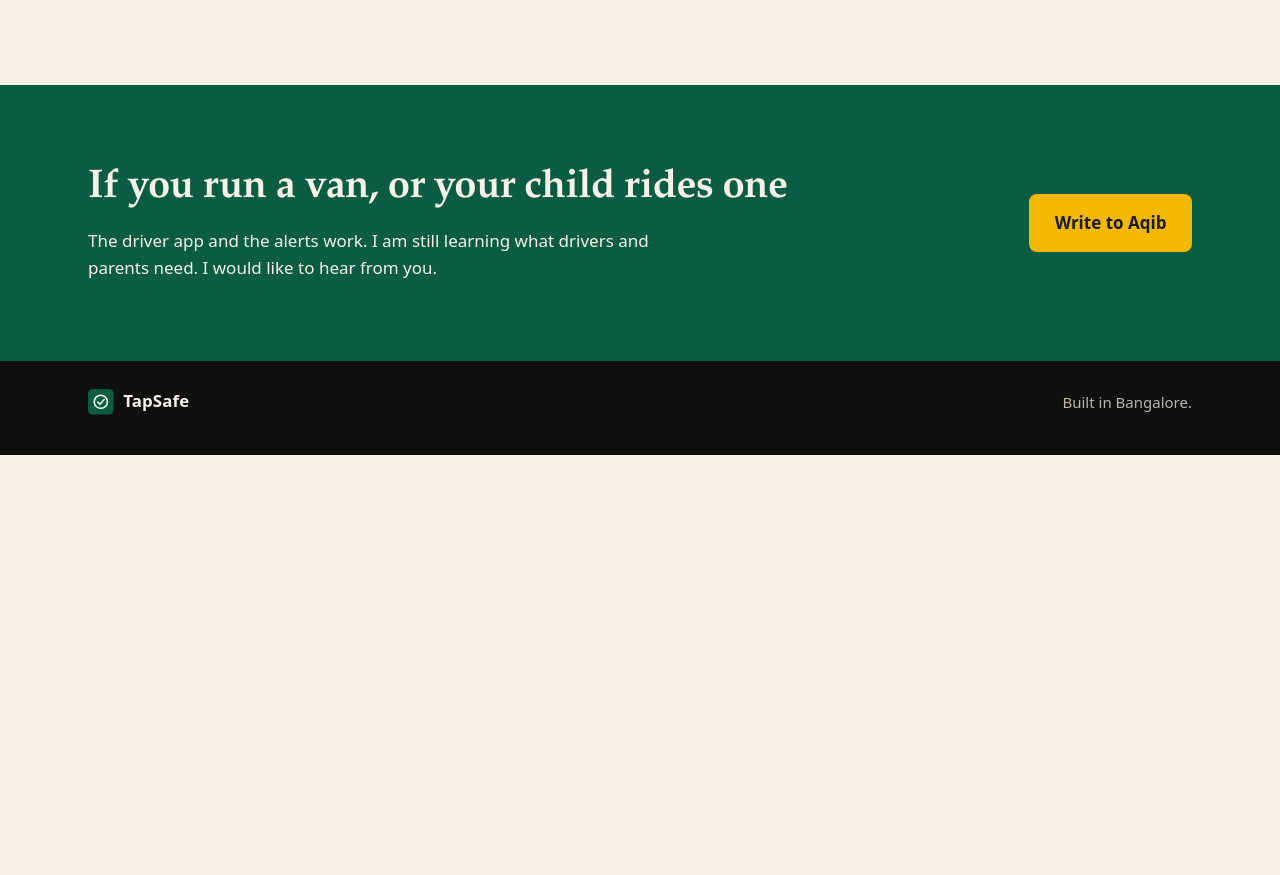
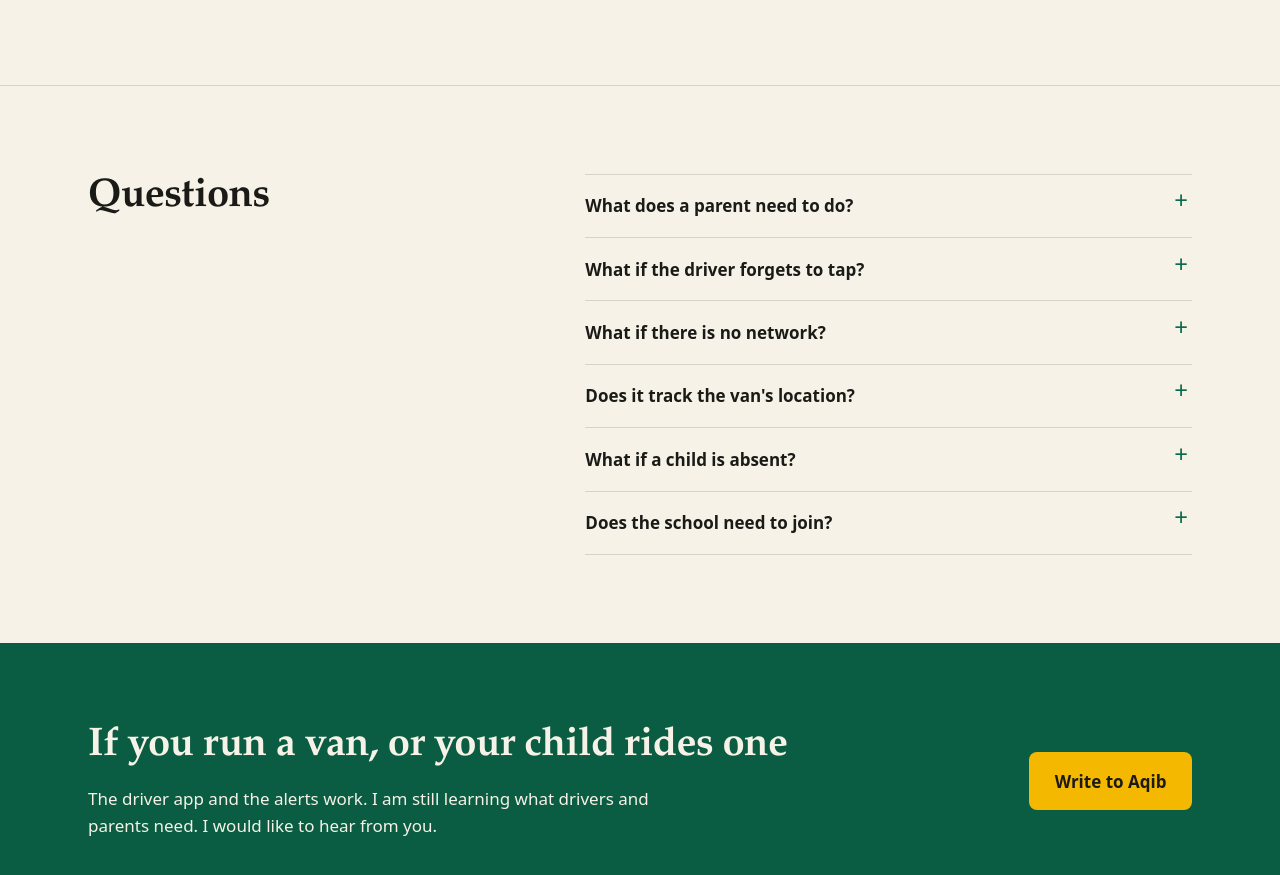
Before and after one commit to Aqib053/tapsafe, a plain HTML site: page site/index.html in a window 1280 px wide. Shown: the part 3122-3997 px from the top of the page. Before the commit the page ends 3577 px from the top, so only its background shows below. Drawn offline with Linux system fonts and the light colour scheme.

Commit message:
Add a questions section to the landing page
Six short answers: what a parent does, a forgotten tap, no network,
location, absent children, and the school.

Co-Authored-By: Claude Sonnet 5.5 <noreply@anthropic.com>

```diff
--- a/site/css/site.css
+++ b/site/css/site.css
@@ -277,6 +277,29 @@ h2 { font-size: clamp(1.75rem, 3.6vw, 2.5rem); line-height: 1.15; }
 .plain { margin: 0; padding-left: 1.25rem; }
 .plain li { margin-bottom: 0.7rem; padding-left: 0.25rem; }
 
+/* questions */
+.faq details { border-top: 1px solid var(--line); }
+.faq details:last-child { border-bottom: 1px solid var(--line); }
+.faq summary {
+  position: relative;
+  padding: 1.1rem 2.5rem 1.1rem 0;
+  font-weight: 600;
+  cursor: pointer;
+  list-style: none;
+}
+.faq summary::-webkit-details-marker { display: none; }
+.faq summary::after {
+  content: "+";
+  position: absolute;
+  right: 0.25rem;
+  top: 0.85rem;
+  font: 400 1.5rem/1 var(--sans);
+  color: var(--green-text);
+}
+.faq details[open] summary::after { content: "\2212"; }
+.faq summary:focus-visible { outline: 3px solid var(--yellow); outline-offset: 2px; }
+.faq details p { margin: 0 0 1.1rem; max-width: 36rem; color: var(--muted); }
+
 /* contact band */
 .cta { background: var(--green); color: var(--cream); padding: clamp(3rem, 7vw, 5rem) 0; }
 .cta-inner { display: grid; gap: 1.5rem; align-items: center; }
--- a/site/index.html
+++ b/site/index.html
@@ -131,6 +131,38 @@
       </div>
     </section>
 
+    <section class="section rule" aria-labelledby="faq">
+      <div class="wrap split">
+        <h2 id="faq">Questions</h2>
+        <div class="faq">
+          <details>
+            <summary>What does a parent need to do?</summary>
+            <p>Open a link once and press Start in Telegram. After that, messages arrive on their own. There is no app to install and no account to make.</p>
+          </details>
+          <details>
+            <summary>What if the driver forgets to tap?</summary>
+            <p>If a child was tapped on but never tapped home, the parent and the driver get a reminder after an hour. The driver also cannot end the trip while any child is still on board or unmarked.</p>
+          </details>
+          <details>
+            <summary>What if there is no network?</summary>
+            <p>Taps are saved on the driver's phone and sent when the connection returns. The parent's message comes then.</p>
+          </details>
+          <details>
+            <summary>Does it track the van's location?</summary>
+            <p>No. It records only the moments the driver taps a child on and off.</p>
+          </details>
+          <details>
+            <summary>What if a child is absent?</summary>
+            <p>The driver marks them absent and the parent is told, so nobody waits for a child who is not on the van.</p>
+          </details>
+          <details>
+            <summary>Does the school need to join?</summary>
+            <p>No. It works for a private van with one driver.</p>
+          </details>
+        </div>
+      </div>
+    </section>
+
     <section class="cta" id="contact" aria-labelledby="talk">
       <div class="wrap cta-inner">
         <div>
```
